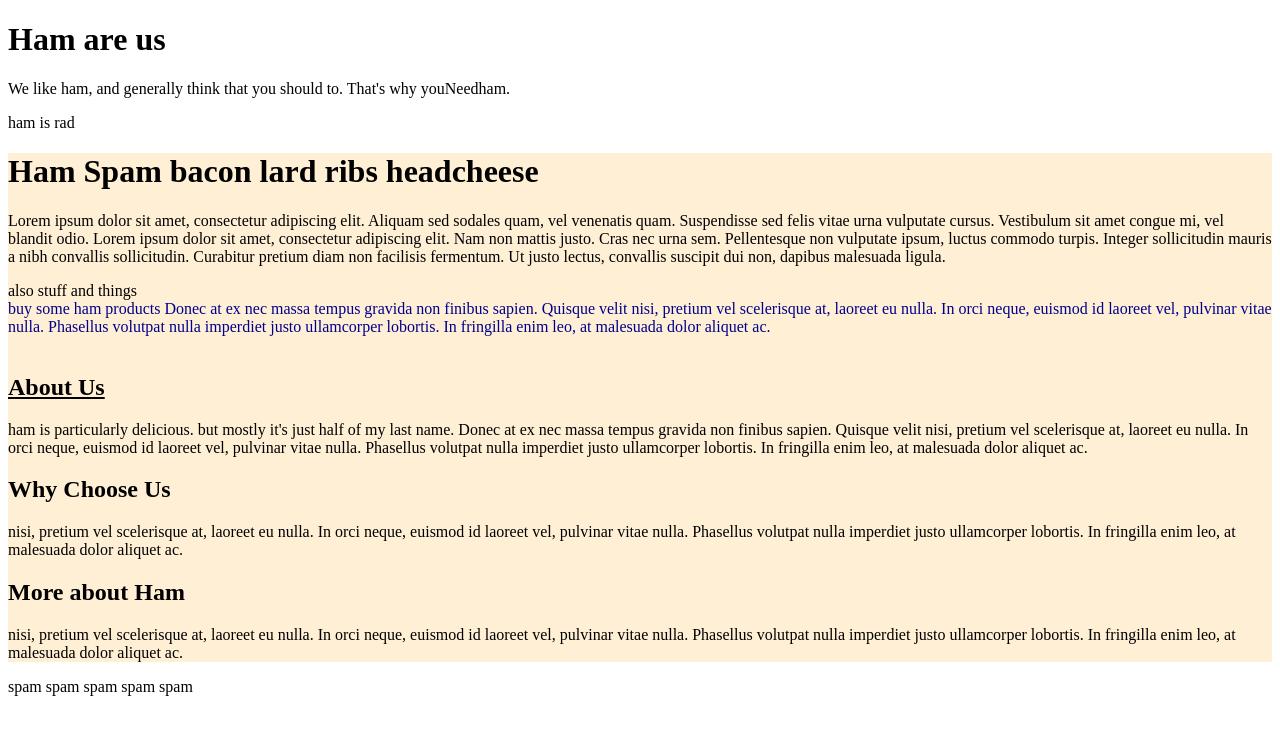
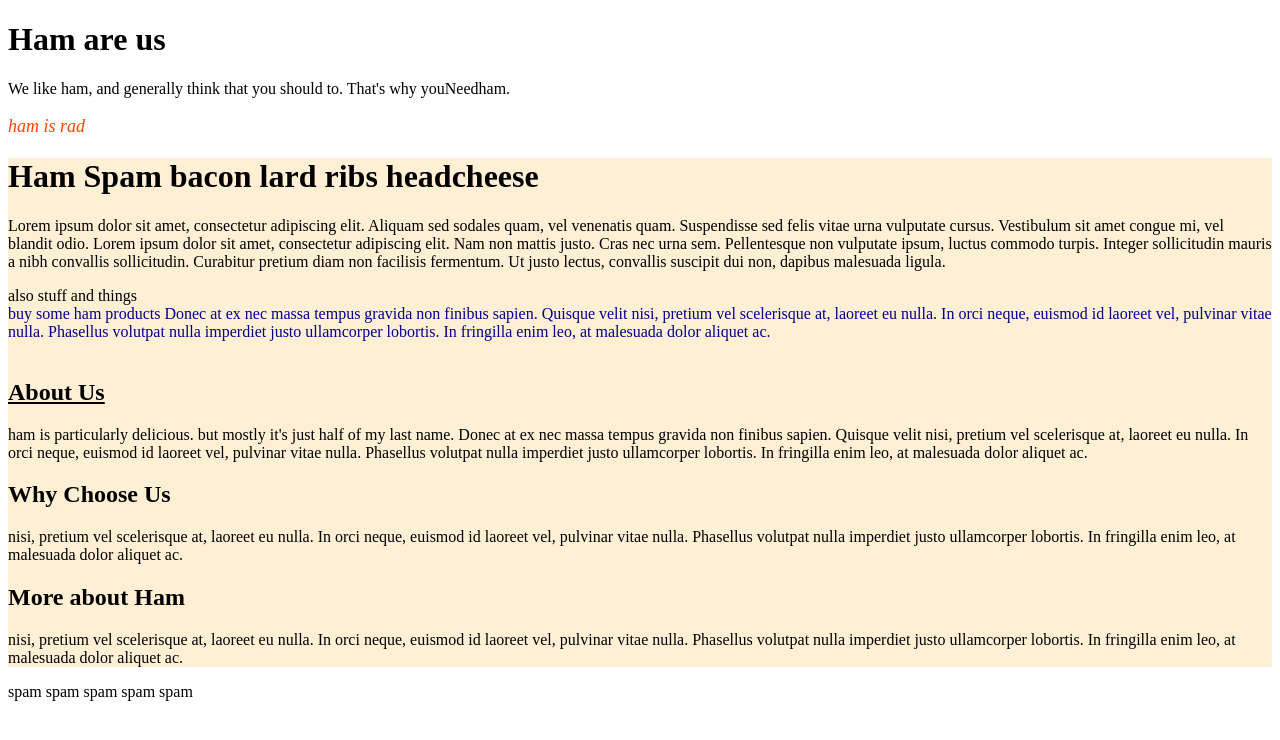
Before and after one commit to EliNeedham/FED1StudioProject, a plain HTML site: page FED1StudioProject/Index.html in a window 1280 px wide. Drawn offline with Linux system fonts and the light colour scheme.

Commit message:
changed rad color

```diff
--- a/FED1StudioProject/Index.html
+++ b/FED1StudioProject/Index.html
@@ -18,6 +18,8 @@
         }
         p.attention{
             font-style:italic;
+            font-size:large;
+            color:orangered;
         }
         #warning{
             text-decoration:underline;
@@ -33,9 +35,9 @@
         <p>
             We like ham, and generally think that you should to. That's why youNeedham.
         </p>
-        <p.attention>
+        <p class="attention">
             ham is rad
-        </p.attention>
+        </p>
     </header>
     <main>
         <h1>
```
